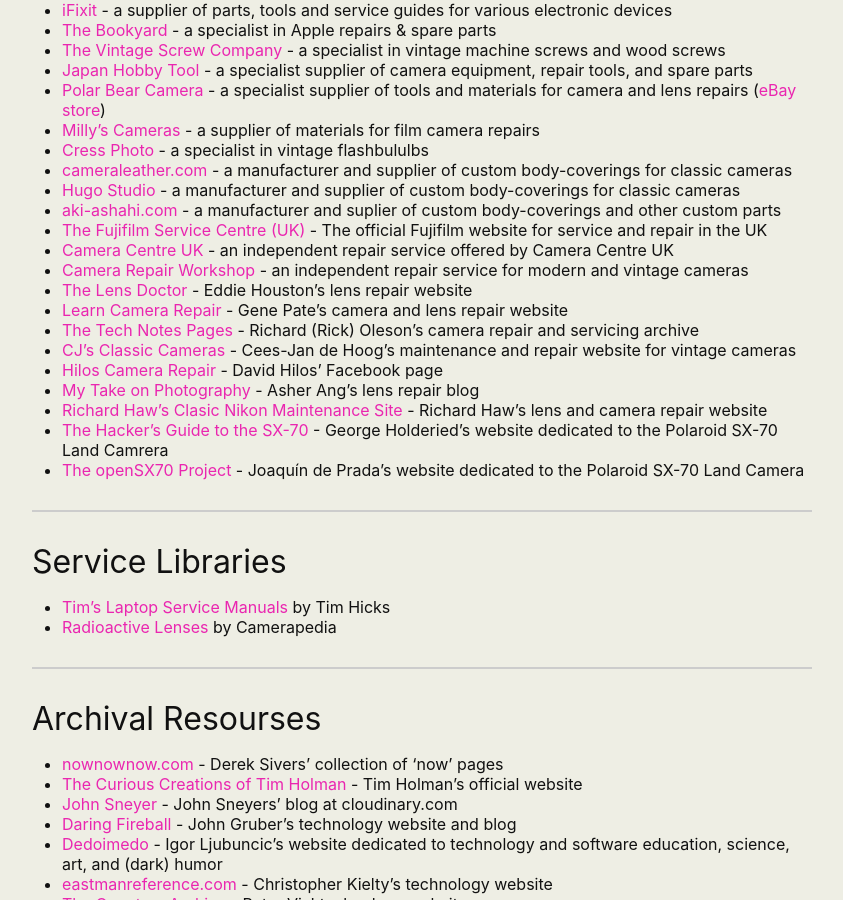
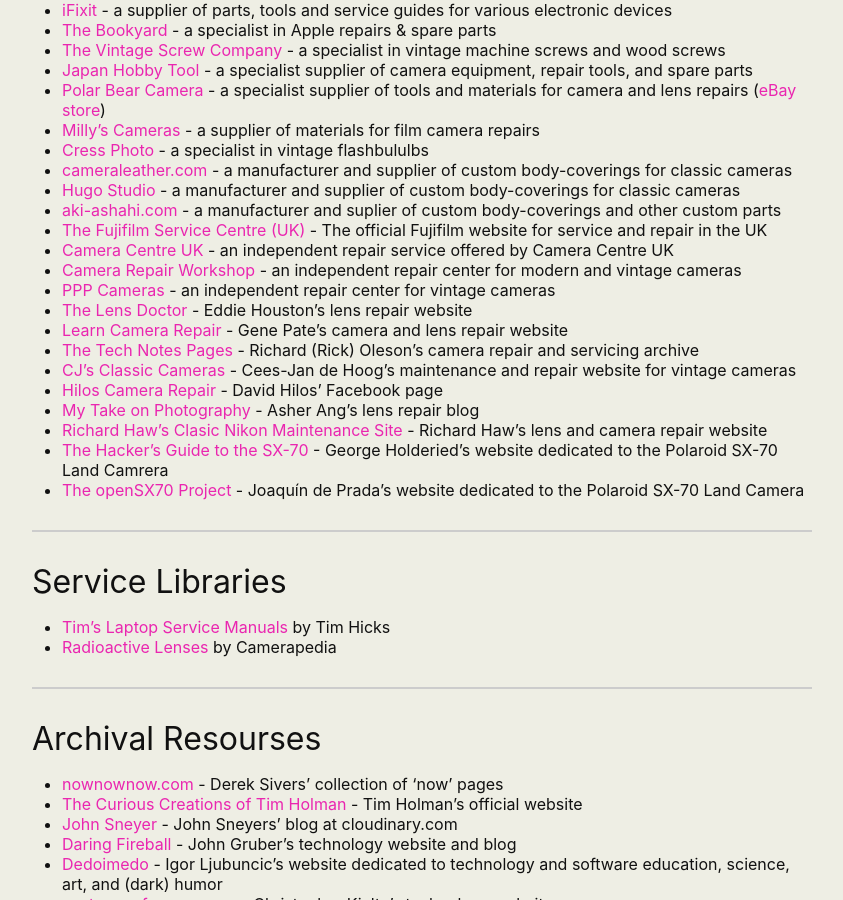
Before and after one commit to martbetz/martbetz.github.io, a Jekyll site: the page built from useful-links.html, in a window 1280 px wide and 900 px high, scrolled down 12034 px. Shown: the whole window, without its empty margins (218-1061 px from the left). Built offline with Jekyll 4.4.1, drawn with Linux system fonts in a browser that asks for light colours.

Commit message:
Update useful-links.html

```diff
--- a/useful-links.html
+++ b/useful-links.html
@@ -630,7 +630,8 @@
 <li><a href="https://repairs.fujifilm.eu/en/fujifilm-repair-centre/?zr=uk">The Fujifilm Service Centre (UK)</a> - The official Fujifilm website for service and repair in the UK
 </li>
 <li><a href="https://www.cameracentreuk.com/repairs">Camera Centre UK</a> - an independent repair service offered by Camera Centre UK</li>
-<li><a href="https://camerarepairworkshop.co.uk/">Camera Repair Workshop</a> - an independent repair service for modern and vintage cameras</li>
+<li><a href="https://camerarepairworkshop.co.uk/">Camera Repair Workshop</a> - an independent repair center for modern and vintage cameras</li>
+<li><a href="https://pppcameras.co.uk/">PPP Cameras</a> - an independent repair center for vintage cameras</li>
 <li><a href="http://thelensdoctor.co.uk/">The Lens Doctor</a> - Eddie Houston’s lens repair website</li>
 <li><a href="https://learncamerarepair.com">Learn Camera Repair</a> - Gene Pate’s camera and lens repair website</li>
 <li><a href="http://rick_oleson.tripod.com/index-27.html">The Tech Notes Pages</a> - Richard (Rick) Oleson’s camera repair and servicing archive</li>
```
